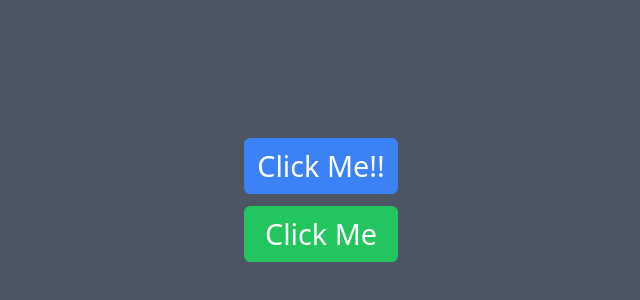
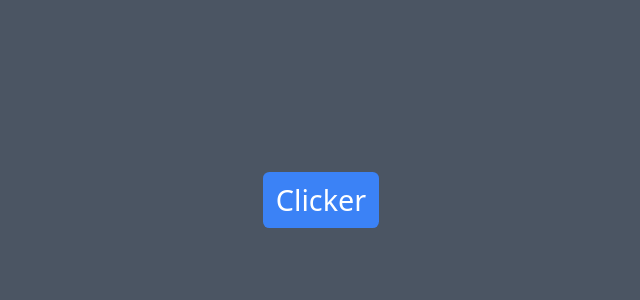
Before and after one commit to gadnaw/Play-with-framer-motion-2, a Next.js app: page / in a window 1280 px wide. Shown: the part 200-500 px from the top of the page, without its empty margins (319-959 px from the left). Built offline with nearby package versions, Linux system fonts and the light colour scheme.

Commit message:
start of Animation Controls

```diff
--- a/app/page.tsx
+++ b/app/page.tsx
@@ -1,3 +1,4 @@
+import AnimationControls from "@/components/framer-motion/AnimationControls";
 import BasicsOfMotion from "@/components/framer-motion/BasicsOfMotion";
 import Gestures from "@/components/framer-motion/Gestures";
 // import Hero from "@/components/Hero";
@@ -10,8 +11,10 @@ export default function Home() {
         {/* DEMO of onMount and onExit Animation */}
         {/* <BasicsOfMotion /> */}
 
-        {/* DEMO OF Animation when something happened */}
-        <Gestures />
+        {/* DEMO OF Animation when something happened but dont affect other components*/}
+        {/* <Gestures /> */}
+
+        <AnimationControls />
       </div>
     </main>
   );
--- /dev/null
+++ b/components/framer-motion/AnimationControls.tsx
@@ -0,0 +1,11 @@
+import React from "react";
+
+const AnimationControls = () => {
+  return (
+    <div className="grid place-content-center h-screen gap-3">
+      <button className="example-button bg-blue-500">Clicker</button>
+    </div>
+  );
+};
+
+export default AnimationControls;
--- a/components/framer-motion/Gestures.tsx
+++ b/components/framer-motion/Gestures.tsx
@@ -1,7 +1,9 @@
 "use client";
 import { motion, MotionConfig } from "framer-motion";
 
-// LESSON: demonstrate Animation when SOMETHING HAPPENED
+// LESSONS:
+// 1. demonstrate Animation when SOMETHING HAPPENED
+// 2. the animation DONT affect other components
 const Gestures = () => {
   return (
     <div className="grid place-content-center h-screen gap-3">
```
